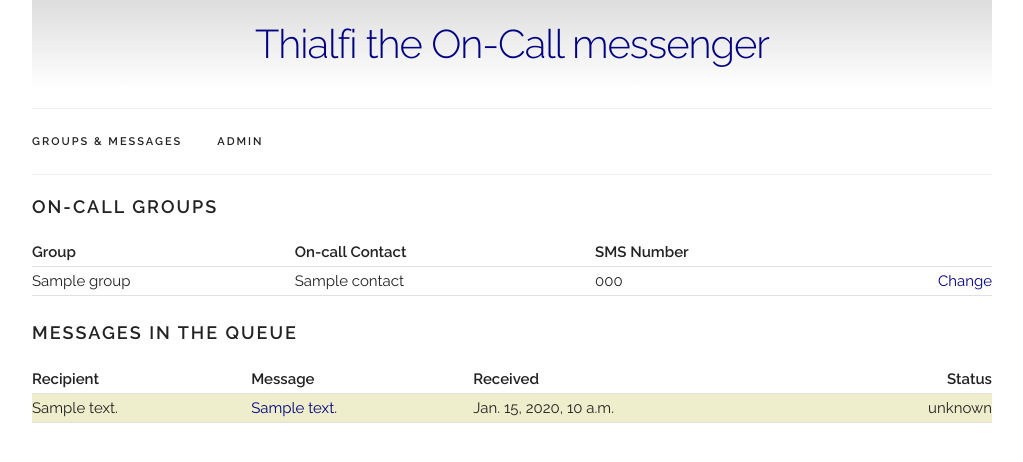
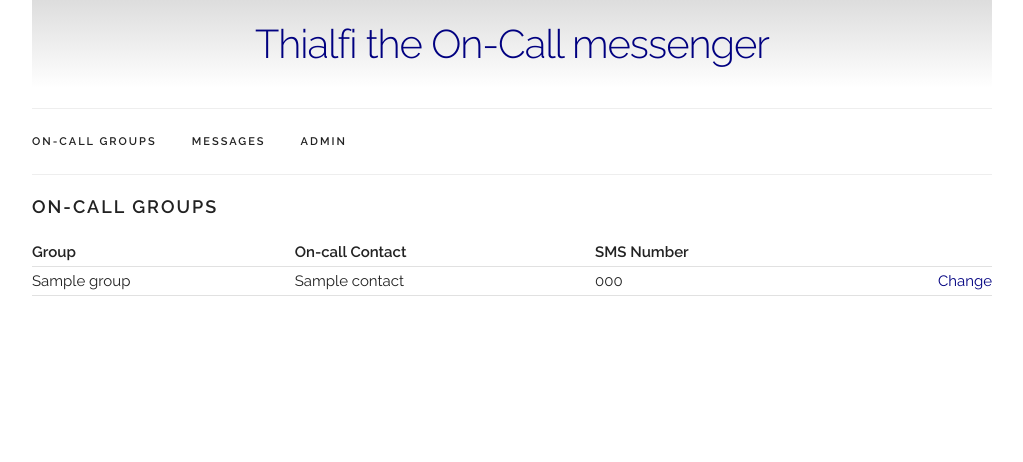
Before and after one commit to mludvig/thialfi, a Django app: page / in a window 1280 px wide. Shown: the top 462 px of the page, without its empty margins (128-1151 px from the left). Run offline with Django 3.2, Linux system fonts and the light colour scheme; tables that the repository leaves empty hold one stand-in row (values such as "Sample post"); some libraries are stand-ins or nearby versions.

Commit message:
Split Group list and Messages list to separate views

```diff
--- a/app/views.py
+++ b/app/views.py
@@ -6,22 +6,22 @@ from datetime import timedelta, datetime
 from thialfi.logger import *
 
 def index(request, template):
-    # Display only last 1 week worth of messages
-    msg_epoch = datetime.now() - timedelta(weeks=1)
-
     recipients = Recipient.objects.all()
     groups = Group.objects.all()
-    messages = Message.objects.filter(dt_received__gt=msg_epoch).order_by('-dt_received')
 
-    #for group in Group.objects.all():
-    #    for contact in group.contacts.all():
-    #        is_primary = (contact == group.contact_primary)
-    #        print u" %s %s" % (is_primary and ">" or " ", contact.name)
-    #    if group.contact_primary not in group.contacts.all():
-    #        print u"!> %s" % group.contact_primary.name
     return render_template(request, template, {
         "groups" : groups,
         "recipients" : recipients,
+    })
+
+def messages(request, template):
+    # Display only last 1 week worth of messages
+    msg_epoch = datetime.now() - timedelta(weeks=1)
+    messages = Message.objects.filter(dt_received__gt=msg_epoch).order_by('-dt_received')
+    groups = Group.objects.all()
+
+    return render_template(request, template, {
+        "groups" : groups,
         "messages" : messages
     })
 
--- a/templates/_base.html
+++ b/templates/_base.html
@@ -27,9 +27,9 @@
     <nav class="navbar">
         <div class="container">
             <ul class="navbar-list">
-                <li class="navbar-item"><a class="navbar-link" href="/">Groups &amp; Messages</a></li>
+                <li class="navbar-item"><a class="navbar-link" href="/">On-Call Groups</a></li>
+                <li class="navbar-item"><a class="navbar-link" href="/messages/">Messages</a></li>
 <!--
-                <li class="navbar-item"><a class="navbar-link" href="/messages/">Messages</a></li>
                 <li class="navbar-item"><a class="navbar-link" href="/recipients/">Recipients</a></li>
 -->
                 <li class="navbar-item"><a class="navbar-link" href="/admin/">Admin</a></li>
--- a/templates/thialfi/index.html
+++ b/templates/thialfi/index.html
@@ -26,25 +26,4 @@
 {% endfor %}
 </tbody>
 </table>
-<h3>Messages in the queue</h3>
-<table class="u-full-width messages-list">
-<thead>
-    <tr>
-        <th>Recipient</th>
-        <th>Message</th>
-        <th>Received</th>
-        <th>Status</th>
-    </tr>
-</thead>
-<tbody>
-{% for message in messages %}
-<tr class="{{ message.newest_status.status }}">
-    <td class="recipient">{{ message.recipient }}</td>
-    <td class="message"><a href="{% url app.views.detail message_id=message.id %}">{{ message }}</a></td>
-    <td class="received">{{ message.dt_received }}</td>
-    <td class="status">{{ message.newest_status.status }}</td>
-</tr>
-{% endfor %}
-</tbody>
-</table>
 {% endblock %}
--- a/urls.py
+++ b/urls.py
@@ -6,6 +6,7 @@ admin.autodiscover()
 
 urlpatterns = patterns('',
     (r'^$', 'app.views.index', { 'template' : 'thialfi/index.html' }),
+    (r'^messages/$', 'app.views.messages', { 'template' : 'thialfi/messages.html' }),
     (r'^detail/(?P<message_id>\d+)/$', 'app.views.detail', { 'template' : 'thialfi/detail.html' }),
     (r'^group/(?P<group_id>\d+)/$', 'app.views.group', { 'template' : 'thialfi/group.html' }),
     (r'^tw/(?P<phonecall_id>\w+)/$', 'app.views.twilio', { 'template' : 'thialfi/twilio.xml' }),
```
Also changed, not shown: templates/thialfi/messages.html (added, +29 -0 lines).
